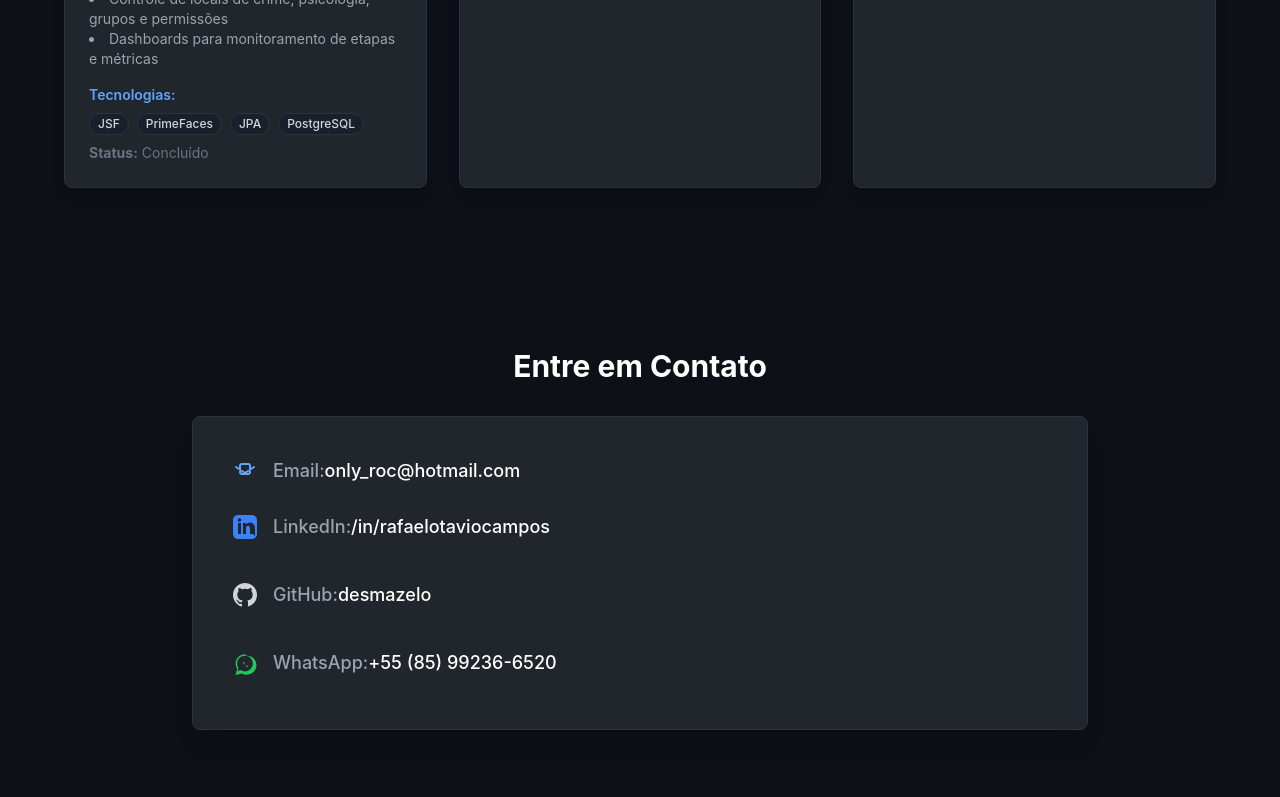
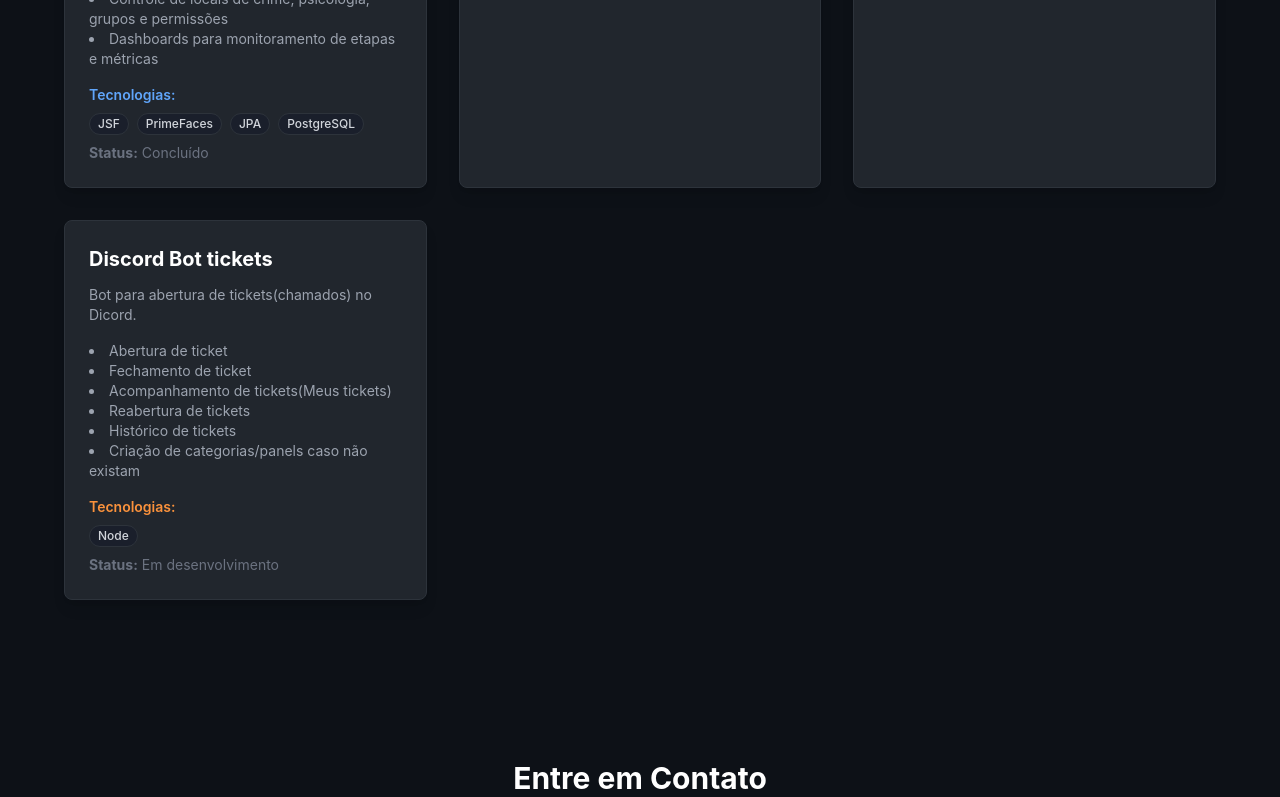
Before and after one commit to desmazelo/portfolio-angular, an Angular app: page / in a window 1280 px wide. Shown: the part 2173-2970 px from the top of the page. Built offline with nearby package versions, Linux system fonts and the light colour scheme.

Commit message:
chore(projects): adiciona projeto bot para discord chore(skills): adiciona skill sobre SQLSERVER

```diff
--- a/src/app/components/projects/projects.html
+++ b/src/app/components/projects/projects.html
@@ -57,6 +57,27 @@
         </div>
         <p class="text-sm text-gray-500 mt-2"><strong>Status:</strong> Em desenvolvimento</p>
       </div>
+
+           <!-- Chamados Discord -->
+      <div class="bg-[#21262D] rounded-lg p-6 transform hover:scale-[1.02] transition-all duration-300 shadow-lg border border-[#2D333B] hover:border-orange-500/50">
+        <h3 class="text-xl font-bold text-white mb-3">Discord Bot tickets</h3>
+        <p class="text-sm text-gray-400 mb-4">
+          Bot para abertura de tickets(chamados) no Dicord.
+        </p>
+         <ul class="text-sm text-gray-400 mb-4 list-disc list-inside mt-2">
+            <li>Abertura de ticket</li>
+            <li>Fechamento de ticket</li>
+            <li>Acompanhamento de tickets(Meus tickets)</li>
+            <li>Reabertura de tickets</li>
+            <li>Histórico de tickets</li>
+            <li>Criação de categorias/panels caso não existam</li>
+          </ul>
+        <p class="text-sm font-semibold text-orange-400">Tecnologias:</p>
+        <div class="flex flex-wrap gap-2 mt-2">
+          <span class="px-2 py-0.5 bg-[#1A1F2B] rounded-full text-xs font-medium text-gray-300 border border-[#2D333B]">Node</span>
+        </div>
+        <p class="text-sm text-gray-500 mt-2"><strong>Status:</strong> Em desenvolvimento</p>
+      </div>
     </div>
   </div>
 </section>
--- a/src/app/components/skills/skills.html
+++ b/src/app/components/skills/skills.html
@@ -50,6 +50,7 @@
         </h3>
         <div class="flex flex-wrap gap-2">
             <span class="px-3 py-1 bg-[#1A1F2B] rounded-full text-sm font-medium text-yellow-300 border border-[#2D333B]">PostgreSQL (Expert)</span>
+            <span class="px-3 py-1 bg-[#1A1F2B] rounded-full text-sm font-medium text-green-300 border border-[#2D333B]">SQLSERVER (Médio)</span>
             <span class="px-3 py-1 bg-[#1A1F2B] rounded-full text-sm text-gray-400 border border-[#2D333B]">Oracle (Básico)</span>
             <span class="px-3 py-1 bg-[#1A1F2B] rounded-full text-sm text-gray-300 border border-[#2D333B]">Tuning & Modelagem</span>
         </div>
```
